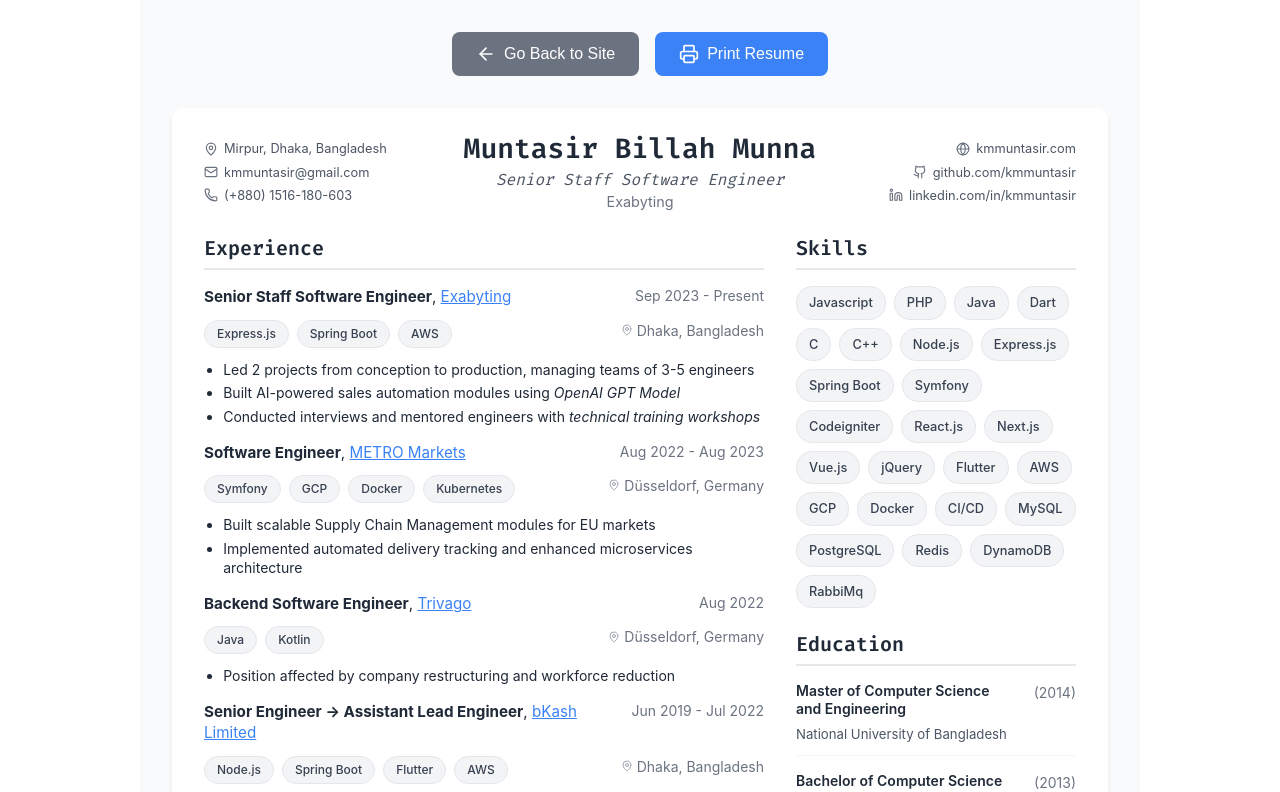
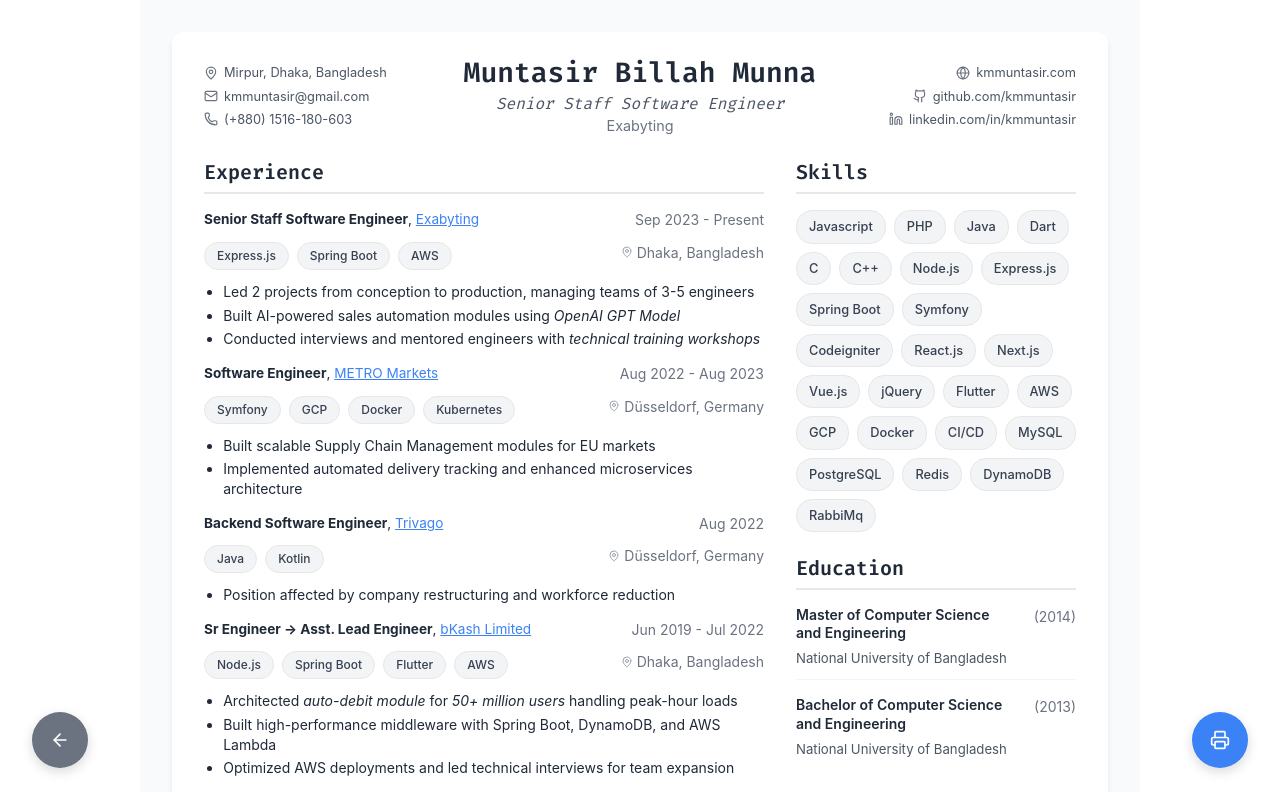
Before and after one commit to kmmuntasir/kmmuntasir.com, a React (Vite) app: page /resume in a window 1280 px wide. Shown: the top 792 px of the page. Built offline with nearby package versions, Linux system fonts and the light colour scheme.

Commit message:
Modify resume page design

```diff
--- a/src/data/participation.json
+++ b/src/data/participation.json
@@ -20,7 +20,7 @@
   {
     "title": "In-Campus Programming Contest",
     "type": "Programming Contest",
-    "years": ["2010", "2011", "2012", "2013", "2015"],
+    "years": ["2010 - 2015"],
     "description": "University internal programming competitions"
   }
 ]
--- a/src/data/updated_experience.json
+++ b/src/data/updated_experience.json
@@ -64,7 +64,7 @@
     "companyType": "Fintech Company",
     "location": "Dhaka, Bangladesh",
     "duration": "Jun 2019 - Jul 2022",
-    "title": "Senior Engineer → Assistant Lead Engineer",
+    "title": "Sr Engineer → Asst. Lead Engineer",
     "link": {
       "url": "https://www.bkash.com/",
       "text": "bKash.com"
@@ -86,7 +86,7 @@
     "companyType": "Software Farm",
     "location": "Dhaka, Bangladesh",
     "duration": "Jun 2014 - May 2019",
-    "title": "Software Engineer → Senior Software Engineer",
+    "title": "Software Engineer → Sr Software Engineer",
     "link": {
       "url": "https://thesmartsquirrels.com/",
       "text": "thesmartsquirrels.com"
--- a/src/pages/Resume.css
+++ b/src/pages/Resume.css
@@ -8,47 +8,66 @@
   background: #f9fafb;
 }
 
-.action-buttons-container {
-  display: flex;
-  justify-content: center;
-  gap: 1rem;
-  margin-bottom: 2rem;
-}
+
 
 .back-btn {
-  display: inline-flex;
+  position: fixed;
+  bottom: 2rem;
+  left: 2rem;
+  display: flex;
   align-items: center;
-  gap: 0.5rem;
+  justify-content: center;
+  width: 3.5rem;
+  height: 3.5rem;
   background: #6b7280;
   color: white;
   border: none;
-  padding: 0.75rem 1.5rem;
-  border-radius: 0.5rem;
+  border-radius: 50%;
   cursor: pointer;
-  font-size: 1rem;
-  transition: background-color 0.2s;
+  font-size: 1.25rem;
+  transition: all 0.3s ease;
+  box-shadow: 0 4px 12px rgba(0, 0, 0, 0.15);
+  z-index: 1000;
 }
 
 .back-btn:hover {
   background: #4b5563;
+  transform: translateY(-2px);
+  box-shadow: 0 6px 16px rgba(0, 0, 0, 0.2);
+}
+
+.back-btn span {
+  display: none;
 }
 
 .print-btn {
-  display: inline-flex;
+  position: fixed;
+  bottom: 2rem;
+  right: 2rem;
+  display: flex;
   align-items: center;
-  gap: 0.5rem;
+  justify-content: center;
+  width: 3.5rem;
+  height: 3.5rem;
   background: #3b82f6;
   color: white;
   border: none;
-  padding: 0.75rem 1.5rem;
-  border-radius: 0.5rem;
+  border-radius: 50%;
   cursor: pointer;
-  font-size: 1rem;
-  transition: background-color 0.2s;
+  font-size: 1.25rem;
+  transition: all 0.3s ease;
+  box-shadow: 0 4px 12px rgba(0, 0, 0, 0.15);
+  z-index: 1000;
 }
 
 .print-btn:hover {
   background: #2563eb;
+  transform: translateY(-2px);
+  box-shadow: 0 6px 16px rgba(0, 0, 0, 0.2);
+}
+
+.print-btn span {
+  display: none;
 }
 
 .resume-content {
@@ -190,6 +209,7 @@
 
 .exp-title-company {
   flex: 1;
+  font-size: 0.85rem;
 }
 
 .exp-title-line strong {
@@ -416,6 +436,8 @@
     display: none !important;
   }
 
+
+
   .resume-header {
     padding: 1rem 1.5rem 0.75rem 1.5rem;
   }
--- a/src/pages/Resume.jsx
+++ b/src/pages/Resume.jsx
@@ -1,6 +1,6 @@
 import { useState, useEffect } from 'react';
 import { useNavigate } from 'react-router-dom';
-import { MapPin, Mail, Phone, Globe, Github, Linkedin, ArrowLeft, Printer } from 'lucide-react';
+import { MapPin, Mail, Phone, Globe, Github, Linkedin, ArrowLeft, Printer, Download } from 'lucide-react';
 import basicData from '../data/basic.json';
 import experienceData from '../data/updated_experience.json';
 import skillsData from '../data/skills.json';
@@ -10,14 +10,33 @@
 
 const Resume = () => {
   const [isClient, setIsClient] = useState(false);
+  const [isMobile, setIsMobile] = useState(false);
   const navigate = useNavigate();
 
   useEffect(() => {
     setIsClient(true);
+
+    const checkMobile = () => {
+      setIsMobile(window.innerWidth <= 768);
+    };
+
+    checkMobile();
+    window.addEventListener('resize', checkMobile);
+
+    return () => window.removeEventListener('resize', checkMobile);
   }, []);
 
   const handlePrint = () => {
     window.print();
+  };
+
+  const handleDownload = () => {
+    const link = document.createElement('a');
+    link.href = '/muntasir-resume.pdf';
+    link.download = 'muntasir-resume.pdf';
+    document.body.appendChild(link);
+    link.click();
+    document.body.removeChild(link);
   };
 
   const handleGoBack = () => {
@@ -32,17 +51,18 @@
 
   return (
     <div className="resume-container">
-      {/* Action Buttons - only visible on screen */}
-      <div className="action-buttons-container no-print">
-        <button onClick={handleGoBack} className="back-btn">
-          <ArrowLeft size={20} />
-          Go Back to Site
-        </button>
-        <button onClick={handlePrint} className="print-btn">
-          <Printer size={20} />
-          Print Resume
-        </button>
-      </div>
+      {/* Floating Action Buttons */}
+      <button onClick={handleGoBack} className="back-btn no-print">
+        <ArrowLeft size={20} />
+        <span>Go Back to Site</span>
+      </button>
+      <button
+        onClick={isMobile ? handleDownload : handlePrint}
+        className="print-btn no-print"
+      >
+        {isMobile ? <Download size={20} /> : <Printer size={20} />}
+        <span>{isMobile ? 'Download Resume' : 'Print Resume'}</span>
+      </button>
 
       {/* Resume Content */}
       <div className="resume-content">
```
Also changed, not shown: 1 other file (tests, documents, lock files or other folders).
